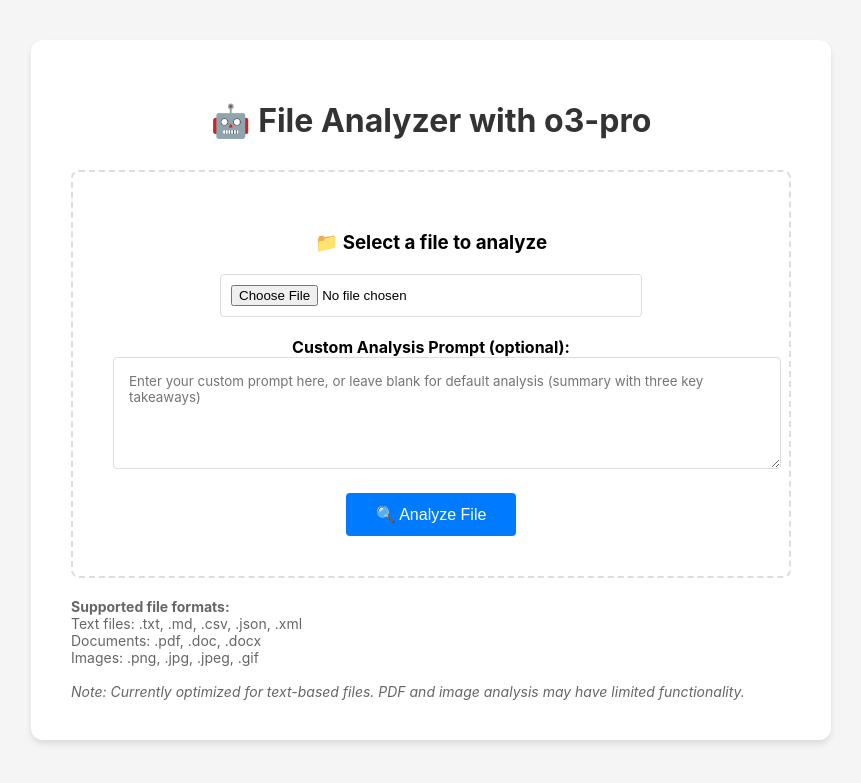
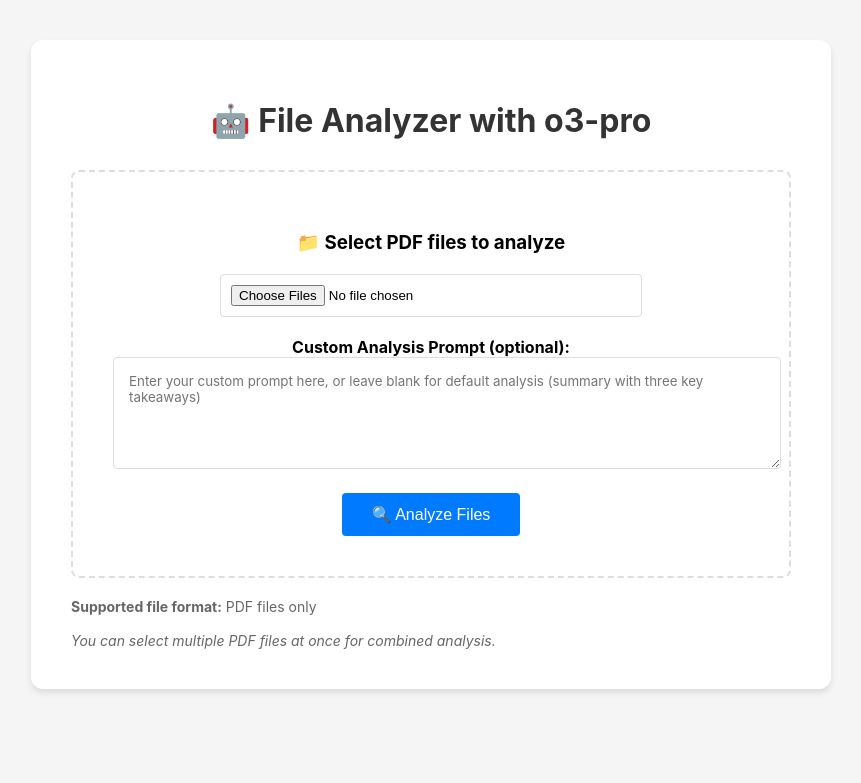
Before and after one commit to Yehonatan-Bar/o3_pro, a Flask app: page / in a window 1280 px wide. Shown: the top 783 px of the page, without its empty margins (209-1070 px from the left). Run offline with Flask 3, Linux system fonts and the light colour scheme.

Commit message:
mulitple pdf analyze

```diff
--- a/app.py
+++ b/app.py
@@ -23,40 +23,46 @@ def allowed_file(filename):
     return '.' in filename and \
            filename.rsplit('.', 1)[1].lower() in ALLOWED_EXTENSIONS
 
-def analyze_file_with_o3_pro(file_path, custom_prompt=None):
-    """Analyze file using OpenAI o3-pro model (following original script logic)"""
+def analyze_files_with_o3_pro(file_paths, custom_prompt=None):
+    """Analyze multiple files using OpenAI o3-pro model"""
     api_key = os.getenv("OPENAI_API_KEY") or os.getenv("OPENAI_API_KEY_2")
     if not api_key:
         raise ValueError("OPENAI_API_KEY environment variable not set")
 
     client = OpenAI(api_key=api_key)
 
-    default_prompt = "Read the attached file and give me a concise summary with three key takeaways."
+    default_prompt = "Read the attached files and give me a concise summary with three key takeaways from each file."
     prompt = custom_prompt if custom_prompt else default_prompt
 
+    uploaded_files = []
     try:
-        # 1) Upload the file so the model can reference it (exactly like original script)
-        uploaded = client.files.create(
-            file=open(file_path, "rb"),
-            purpose="user_data"  # general-purpose file inputs for Responses API
-        )
+        # 1) Upload all files so the model can reference them
+        for file_path in file_paths:
+            uploaded = client.files.create(
+                file=open(file_path, "rb"),
+                purpose="user_data"  # general-purpose file inputs for Responses API
+            )
+            uploaded_files.append(uploaded)
 
-        # 2) Call o3-pro and include the uploaded file as an input part (exactly like original script)
+        # 2) Build content array with all files
+        content = []
+        for uploaded in uploaded_files:
+            content.append({"type": "input_file", "file_id": uploaded.id})
+        content.append({"type": "input_text", "text": prompt})
+
+        # 3) Call o3-pro and include all uploaded files as input parts
         resp = client.responses.create(
             model="o3-pro",
             reasoning={"effort": "medium"},  # let o3-pro think a bit; adjust to "high" for tougher tasks
             input=[
                 {
                     "role": "user",
-                    "content": [
-                        {"type": "input_file", "file_id": uploaded.id},
-                        {"type": "input_text", "text": prompt}
-                    ]
+                    "content": content
                 }
             ]
         )
 
-        # 3) Extract model text output (exactly like original script)
+        # 4) Extract model text output
         out_text = []
         for item in resp.output:
             if getattr(item, "content", None):
@@ -66,35 +72,44 @@ def analyze_file_with_o3_pro(file_path, custom_prompt=None):
 
         result = "".join(out_text)
 
-        # Clean up the uploaded file from OpenAI
-        try:
-            client.files.delete(uploaded.id)
-        except:
-            pass  # Ignore cleanup errors
+        # Clean up all uploaded files from OpenAI
+        for uploaded in uploaded_files:
+            try:
+                client.files.delete(uploaded.id)
+            except:
+                pass  # Ignore cleanup errors
 
         return result
 
     except Exception as e:
-        return f"Error analyzing file: {str(e)}"
+        # Clean up uploaded files on error
+        for uploaded in uploaded_files:
+            try:
+                client.files.delete(uploaded.id)
+            except:
+                pass
+        return f"Error analyzing files: {str(e)}"
 
-def process_file_async(job_id, file_path, custom_prompt, original_filename):
-    """Process file asynchronously and update job status"""
+def process_files_async(job_id, file_paths, custom_prompt, original_filenames):
+    """Process multiple files asynchronously and update job status"""
     try:
         job_status[job_id]['status'] = 'processing'
-        job_status[job_id]['message'] = 'Analyzing file with o3-pro...'
+        job_status[job_id]['message'] = f'Analyzing {len(file_paths)} files with o3-pro...'
 
-        result = analyze_file_with_o3_pro(file_path, custom_prompt)
+        result = analyze_files_with_o3_pro(file_paths, custom_prompt)
 
         job_status[job_id].update({
             'status': 'completed',
             'result': result,
-            'filename': original_filename,
+            'filenames': original_filenames,
+            'file_count': len(file_paths),
             'prompt': custom_prompt or "Default prompt used"
         })
 
-        # Clean up the uploaded file
-        if os.path.exists(file_path):
-            os.remove(file_path)
+        # Clean up the uploaded files
+        for file_path in file_paths:
+            if os.path.exists(file_path):
+                os.remove(file_path)
 
     except Exception as e:
         job_status[job_id].update({
@@ -102,48 +117,63 @@ def process_file_async(job_id, file_path, custom_prompt, original_filename):
             'error': str(e)
         })
 
-        # Clean up the uploaded file even if analysis fails
-        if os.path.exists(file_path):
-            os.remove(file_path)
+        # Clean up the uploaded files even if analysis fails
+        for file_path in file_paths:
+            if os.path.exists(file_path):
+                os.remove(file_path)
 
 @app.route('/')
 def index():
     return render_template('index.html')
 
 @app.route('/upload', methods=['POST'])
-def upload_file():
-    if 'file' not in request.files:
-        flash('No file selected')
+def upload_files():
+    if 'files' not in request.files:
+        flash('No files selected')
         return redirect(request.url)
 
-    file = request.files['file']
+    files = request.files.getlist('files')
     custom_prompt = request.form.get('prompt', '').strip()
 
-    if file.filename == '':
-        flash('No file selected')
+    if not files or all(file.filename == '' for file in files):
+        flash('No files selected')
         return redirect(request.url)
 
-    if file and allowed_file(file.filename):
-        # Generate unique job ID
-        job_id = str(uuid.uuid4())
+    # Filter valid files
+    valid_files = [file for file in files if file and allowed_file(file.filename)]
 
-        # Handle Unicode filenames by using a timestamp-based name while preserving extension
-        file_ext = file.filename.rsplit('.', 1)[1].lower() if '.' in file.filename else ''
-        filename = f"upload_{int(time.time())}_{hash(file.filename) % 10000}.{file_ext}"
-        filepath = os.path.join(app.config['UPLOAD_FOLDER'], filename)
-        file.save(filepath)
+    if not valid_files:
+        flash('No valid PDF files selected. Only PDF files are allowed.')
+        return redirect(request.url)
+
+    # Generate unique job ID
+    job_id = str(uuid.uuid4())
+
+    file_paths = []
+    original_filenames = []
+
+    try:
+        # Save all files
+        for file in valid_files:
+            # Handle Unicode filenames by using a timestamp-based name while preserving extension
+            file_ext = file.filename.rsplit('.', 1)[1].lower() if '.' in file.filename else ''
+            filename = f"upload_{int(time.time())}_{hash(file.filename) % 10000}_{len(file_paths)}.{file_ext}"
+            filepath = os.path.join(app.config['UPLOAD_FOLDER'], filename)
+            file.save(filepath)
+            file_paths.append(filepath)
+            original_filenames.append(file.filename)
 
         # Initialize job status
         job_status[job_id] = {
             'status': 'queued',
-            'message': 'File uploaded, starting analysis...',
+            'message': f'{len(valid_files)} files uploaded, starting analysis...',
             'created_at': time.time()
         }
 
         # Start async processing
         thread = threading.Thread(
-            target=process_file_async,
-            args=(job_id, filepath, custom_prompt, file.filename)
+            target=process_files_async,
+            args=(job_id, file_paths, custom_prompt, original_filenames)
         )
         thread.daemon = True
         thread.start()
@@ -151,42 +181,64 @@ def upload_file():
         # Redirect to status page
         return render_template('status.html', job_id=job_id)
 
-    else:
-        flash('Invalid file type. Allowed types: ' + ', '.join(ALLOWED_EXTENSIONS))
+    except Exception as e:
+        # Clean up any saved files on error
+        for filepath in file_paths:
+            if os.path.exists(filepath):
+                os.remove(filepath)
+        flash(f'Error uploading files: {str(e)}')
         return redirect(url_for('index'))
 
 @app.route('/api/analyze', methods=['POST'])
 def api_analyze():
-    """API endpoint for file analysis"""
-    if 'file' not in request.files:
-        return jsonify({'error': 'No file provided'}), 400
+    """API endpoint for multiple file analysis"""
+    if 'files' not in request.files:
+        return jsonify({'error': 'No files provided'}), 400
 
-    file = request.files['file']
+    files = request.files.getlist('files')
     custom_prompt = request.form.get('prompt', '').strip()
 
-    if file.filename == '' or not allowed_file(file.filename):
-        return jsonify({'error': 'Invalid file'}), 400
+    if not files or all(file.filename == '' for file in files):
+        return jsonify({'error': 'No valid files provided'}), 400
 
-    # Handle Unicode filenames by using a timestamp-based name while preserving extension
-    import time
-    file_ext = file.filename.rsplit('.', 1)[1].lower() if '.' in file.filename else ''
-    filename = f"upload_{int(time.time())}_{hash(file.filename) % 10000}.{file_ext}"
-    filepath = os.path.join(app.config['UPLOAD_FOLDER'], filename)
-    file.save(filepath)
+    # Filter valid files
+    valid_files = [file for file in files if file and allowed_file(file.filename)]
+
+    if not valid_files:
+        return jsonify({'error': 'No valid PDF files provided'}), 400
+
+    file_paths = []
+    original_filenames = []
 
     try:
-        result = analyze_file_with_o3_pro(filepath, custom_prompt)
-        os.remove(filepath)
+        # Save all files
+        for i, file in enumerate(valid_files):
+            file_ext = file.filename.rsplit('.', 1)[1].lower() if '.' in file.filename else ''
+            filename = f"upload_{int(time.time())}_{hash(file.filename) % 10000}_{i}.{file_ext}"
+            filepath = os.path.join(app.config['UPLOAD_FOLDER'], filename)
+            file.save(filepath)
+            file_paths.append(filepath)
+            original_filenames.append(file.filename)
+
+        result = analyze_files_with_o3_pro(file_paths, custom_prompt)
+
+        # Clean up files
+        for filepath in file_paths:
+            if os.path.exists(filepath):
+                os.remove(filepath)
 
         return jsonify({
-            'filename': file.filename,
+            'filenames': original_filenames,
+            'file_count': len(original_filenames),
             'analysis': result,
             'prompt': custom_prompt or "Default prompt used"
         })
 
     except Exception as e:
-        if os.path.exists(filepath):
-            os.remove(filepath)
+        # Clean up files on error
+        for filepath in file_paths:
+            if os.path.exists(filepath):
+                os.remove(filepath)
         return jsonify({'error': str(e)}), 500
 
 @app.route('/api/status/<job_id>')
@@ -213,12 +265,22 @@ def view_result(job_id):
     status = job_status[job_id]
 
     if status['status'] == 'completed':
+        # Handle both single file (legacy) and multiple files
+        if 'filenames' in status:
+            filenames = status['filenames']
+            file_count = status.get('file_count', len(filenames))
+        else:
+            # Legacy single file support
+            filenames = [status.get('filename', 'Unknown file')]
+            file_count = 1
+
         return render_template('result.html',
-                             filename=status['filename'],
+                             filenames=filenames,
+                             file_count=file_count,
                              analysis=status['result'],
                              prompt=status['prompt'])
     elif status['status'] == 'error':
-        flash(f'Error processing file: {status["error"]}')
+        flash(f'Error processing files: {status["error"]}')
         return redirect(url_for('index'))
     else:
         return render_template('status.html', job_id=job_id)
--- a/templates/index.html
+++ b/templates/index.html
@@ -43,6 +43,24 @@
             border-radius: 4px;
             width: 100%;
             max-width: 400px;
+        }
+        .file-info {
+            margin-top: 10px;
+            padding: 10px;
+            background: #f8f9fa;
+            border-radius: 4px;
+            font-size: 14px;
+            color: #495057;
+            display: none;
+        }
+        .file-info.show {
+            display: block;
+        }
+        .file-list {
+            margin: 5px 0;
+        }
+        .file-item {
+            padding: 2px 0;
         }
         .prompt-input {
             width: 100%;
@@ -124,9 +142,10 @@
 
         <form action="/upload" method="post" enctype="multipart/form-data" id="uploadForm">
             <div class="upload-form">
-                <h3>📁 Select a file to analyze</h3>
+                <h3>📁 Select PDF files to analyze</h3>
                 <div class="file-input">
-                    <input type="file" name="file" id="file" required accept=".txt,.pdf,.png,.jpg,.jpeg,.gif,.doc,.docx,.csv,.json,.xml,.md">
+                    <input type="file" name="files" id="files" required accept=".pdf" multiple>
+                    <div class="file-info" id="fileInfo"></div>
                 </div>
 
                 <div class="prompt-input">
@@ -134,7 +153,7 @@
                     <textarea name="prompt" id="prompt" placeholder="Enter your custom prompt here, or leave blank for default analysis (summary with three key takeaways)"></textarea>
                 </div>
 
-                <button type="submit" class="submit-btn">🔍 Analyze File</button>
+                <button type="submit" class="submit-btn" id="submitBtn">🔍 Analyze Files</button>
             </div>
         </form>
 
@@ -144,16 +163,50 @@
         </div>
 
         <div class="supported-formats">
-            <strong>Supported file formats:</strong>
-            <br>Text files: .txt, .md, .csv, .json, .xml
-            <br>Documents: .pdf, .doc, .docx
-            <br>Images: .png, .jpg, .jpeg, .gif
+            <strong>Supported file format:</strong> PDF files only
             <br><br>
-            <em>Note: Currently optimized for text-based files. PDF and image analysis may have limited functionality.</em>
+            <em>You can select multiple PDF files at once for combined analysis.</em>
         </div>
     </div>
 
     <script>
+        const fileInput = document.getElementById('files');
+        const fileInfo = document.getElementById('fileInfo');
+        const submitBtn = document.getElementById('submitBtn');
+
+        fileInput.addEventListener('change', function() {
+            const files = Array.from(this.files);
+            if (files.length === 0) {
+                fileInfo.classList.remove('show');
+                submitBtn.textContent = '🔍 Analyze Files';
+                return;
+            }
+
+            const pdfFiles = files.filter(file => file.name.toLowerCase().endsWith('.pdf'));
+
+            if (pdfFiles.length === 0) {
+                fileInfo.innerHTML = '<strong style="color: #dc3545;">⚠️ No PDF files selected. Please select PDF files only.</strong>';
+                fileInfo.classList.add('show');
+                submitBtn.textContent = '🔍 Analyze Files';
+                return;
+            }
+
+            let html = `<strong>Selected ${pdfFiles.length} PDF file${pdfFiles.length === 1 ? '' : 's'}:</strong><div class="file-list">`;
+            pdfFiles.forEach((file, index) => {
+                const sizeKB = (file.size / 1024).toFixed(1);
+                html += `<div class="file-item">📄 ${file.name} (${sizeKB} KB)</div>`;
+            });
+            html += '</div>';
+
+            if (files.length > pdfFiles.length) {
+                html += `<div style="color: #dc3545; margin-top: 5px;">⚠️ ${files.length - pdfFiles.length} non-PDF file${files.length - pdfFiles.length === 1 ? '' : 's'} will be ignored.</div>`;
+            }
+
+            fileInfo.innerHTML = html;
+            fileInfo.classList.add('show');
+            submitBtn.textContent = `🔍 Analyze ${pdfFiles.length} File${pdfFiles.length === 1 ? '' : 's'}`;
+        });
+
         document.getElementById('uploadForm').addEventListener('submit', function() {
             document.querySelector('.upload-form').style.display = 'none';
             document.getElementById('loading').style.display = 'block';
```
Also changed, not shown: guidelines_sets.xml (added, +158 -0 lines), pdf_merger.py (added, +70 -0 lines), prompt_library.xml (added, +28 -0 lines), templates/result.html (+19 -2 lines), test_upload.py (+70 -42 lines), 3 other files.
